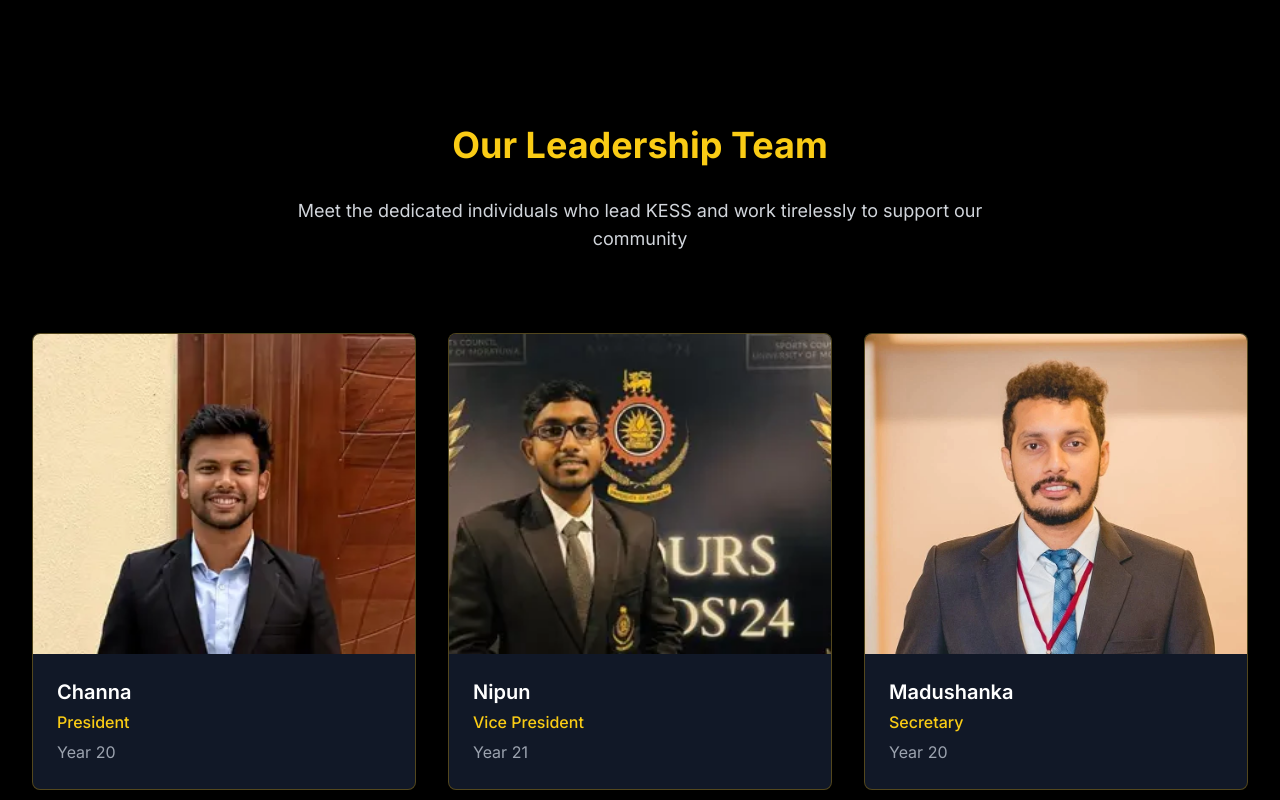
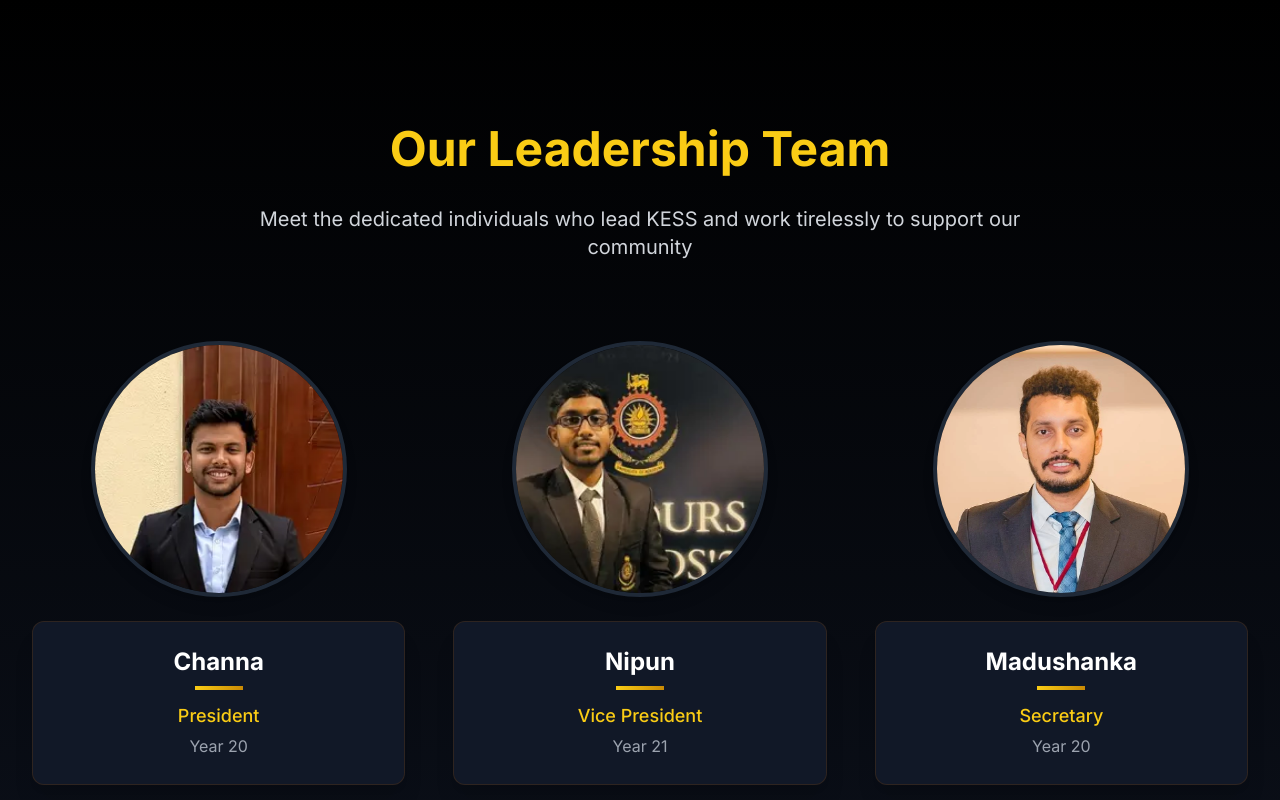
Before and after one commit to Kasun333/Kess, a Next.js app in the folder kess/: page /about in a window 1280 px wide. Shown: the part 1920-2720 px from the top of the page. Built offline with nearby package versions, Linux system fonts and the light colour scheme.

Commit message:
further more

```diff
--- a/kess/src/app/about/page.tsx
+++ b/kess/src/app/about/page.tsx
@@ -94,6 +94,7 @@ export default function About() {
         whileInView={{ opacity: 1, x: 0 }}
         transition={{ duration: 0.8 }}
         viewport={{ once: true }}
+        className="hidden md:block" // Hide on mobile, show on md screens and up
         style={{ position: 'relative', height: '500px', borderRadius: '0.5rem', overflow: 'hidden', border: '2px solid rgba(234, 179, 8, 0.3)' }}
       >
         <Image
@@ -154,22 +155,24 @@ export default function About() {
       </section>
 
       {/* Leadership Team */}
-      <section className="py-32 bg-black">
+      {/* Leadership Team */}
+<section className="py-32 bg-gradient-to-b from-black to-gray-900">
   <div className="max-w-7xl mx-auto px-4 sm:px-6 lg:px-8">
     <motion.div
       initial={{ opacity: 0, y: 20 }}
       whileInView={{ opacity: 1, y: 0 }}
       transition={{ duration: 0.8 }}
       viewport={{ once: true }}
-            style={{ textAlign: 'center', marginBottom: '5rem' }}
+      className="text-center mb-20"
     >
-            <h2 className="text-4xl font-bold text-yellow-400 mb-8">Our Leadership Team</h2>
-            <p className="text-lg text-gray-300 max-w-3xl mx-auto">
+      <h2 className="text-5xl font-bold text-yellow-400 mb-8">Our Leadership Team</h2>
+      <p className="text-xl text-gray-300 max-w-3xl mx-auto">
         Meet the dedicated individuals who lead KESS and work tirelessly to support
         our community
       </p>
     </motion.div>
-          <div className="grid grid-cols-1 md:grid-cols-3 gap-8">
+
+    <div className="grid grid-cols-1 md:grid-cols-3 gap-12">
       {teamMembers.map((member, index) => (
         <motion.div
           key={index}
@@ -177,27 +180,28 @@ export default function About() {
           whileInView={{ opacity: 1, y: 0 }}
           transition={{ duration: 0.5, delay: index * 0.1 }}
           viewport={{ once: true }}
-                style={{
-                  backgroundColor: '#111827',
-                  borderRadius: '0.5rem',
-                  overflow: 'hidden',
-                  border: '1px solid rgba(234, 179, 8, 0.3)',
-                  transition: 'all 0.3s'
-                }}
+          className="flex flex-col items-center group"
         >
-                <div className="relative h-80 w-full bg-gray-800">
+          {/* Simple Photo Frame without gold effect */}
+          <div className="relative mb-6">
+            {/* Photo container with clean border */}
+            <div className="relative w-64 h-64 rounded-full overflow-hidden border-4 border-gray-800 shadow-lg">
               <Image
                 src={member.image}
                 alt={member.name}
                 fill
-                    className="object-cover hover:scale-105 transition-transform duration-500"
+                className="object-cover transition-transform duration-500 group-hover:scale-110"
               />
             </div>
-                <div className="p-6">
-                  <h3 className="text-xl font-semibold text-white mb-1">
+          </div>
+
+          {/* Member Info Card - kept the same */}
+          <div className="text-center bg-gray-900 rounded-xl p-6 w-full shadow-xl border border-yellow-900/30 transform group-hover:translate-y-2 transition-transform duration-500">
+            <h3 className="text-2xl font-bold text-white mb-2">
               {member.name}
             </h3>
-                  <p className="text-yellow-400 font-medium mb-1">{member.role}</p>
+            <div className="w-12 h-1 bg-gradient-to-r from-yellow-400 to-yellow-600 mx-auto mb-3"></div>
+            <p className="text-yellow-400 font-medium text-lg mb-1">{member.role}</p>
             <p className="text-gray-400">Year {member.year}</p>
           </div>
         </motion.div>
```
Lines whose indentation alone changed are shown as unchanged.
